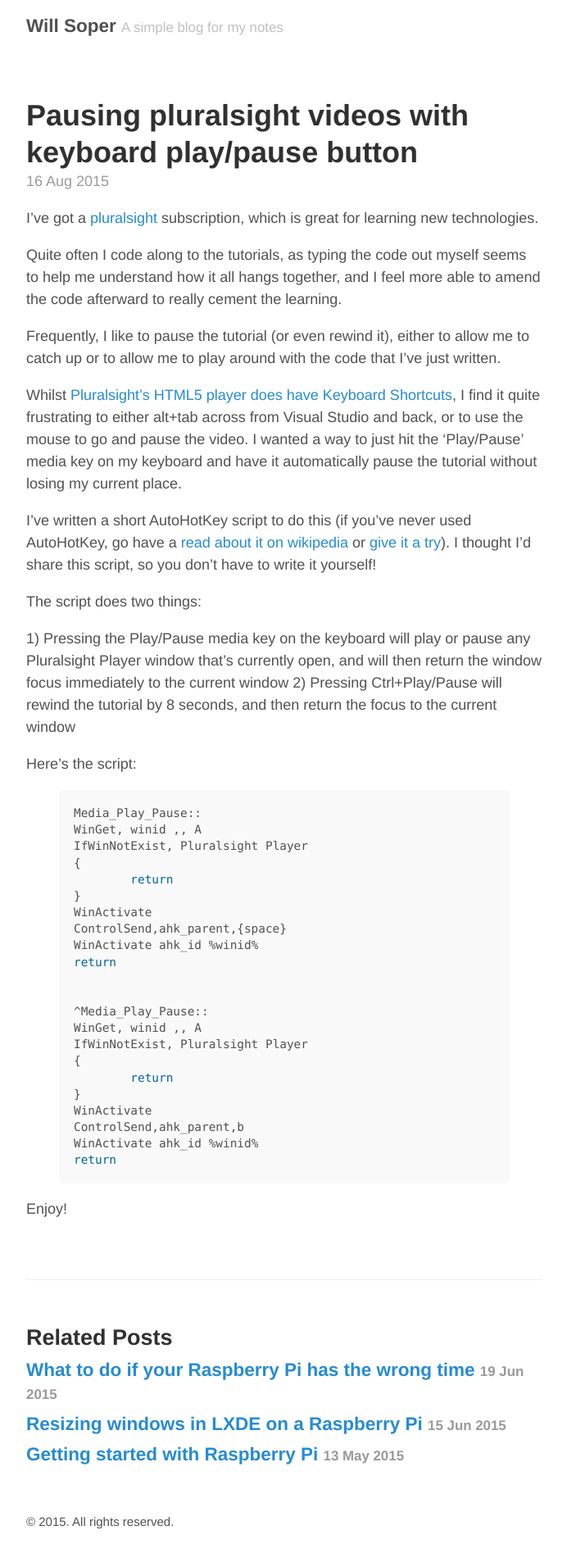
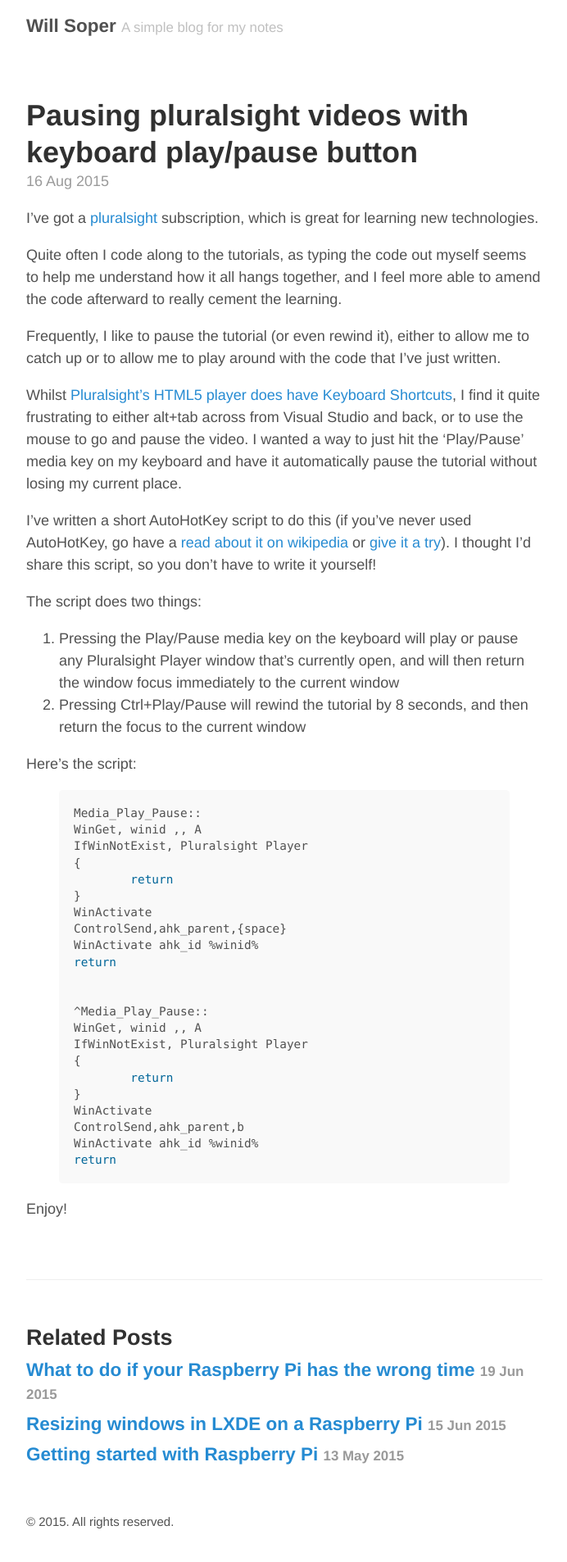
Before and after one commit to WillSoper/WillSoper.github.io, a Jekyll site: the page built from _posts/2015-08-16-pausing-pluralsight-videos-with-keyboard-play-pause-button.md, in a window 1280 px wide. Shown: the whole page at 82% size, without its empty margins (293-985 px from the left). Built offline with Jekyll 4.4.1, drawn with Linux system fonts in a browser that asks for light colours.

Commit message:
Created :_posts/2015-08-16-pausing-pluralsight-videos-with-keyboard-play-pause-button.md

```diff
--- a/_posts/2015-08-16-pausing-pluralsight-videos-with-keyboard-play-pause-button.md
+++ b/_posts/2015-08-16-pausing-pluralsight-videos-with-keyboard-play-pause-button.md
@@ -16,8 +16,8 @@
 
 The script does two things:
 
- 1) Pressing the Play/Pause media key on the keyboard will play or pause any Pluralsight Player window that's currently open, and will then return the window focus immediately to the current window
- 2) Pressing Ctrl+Play/Pause will rewind the tutorial by 8 seconds, and then return the focus to the current window
+ 1. Pressing the Play/Pause media key on the keyboard will play or pause any Pluralsight Player window that's currently open, and will then return the window focus immediately to the current window
+ 2. Pressing Ctrl+Play/Pause will rewind the tutorial by 8 seconds, and then return the focus to the current window
 
 Here's the script:
 
```
